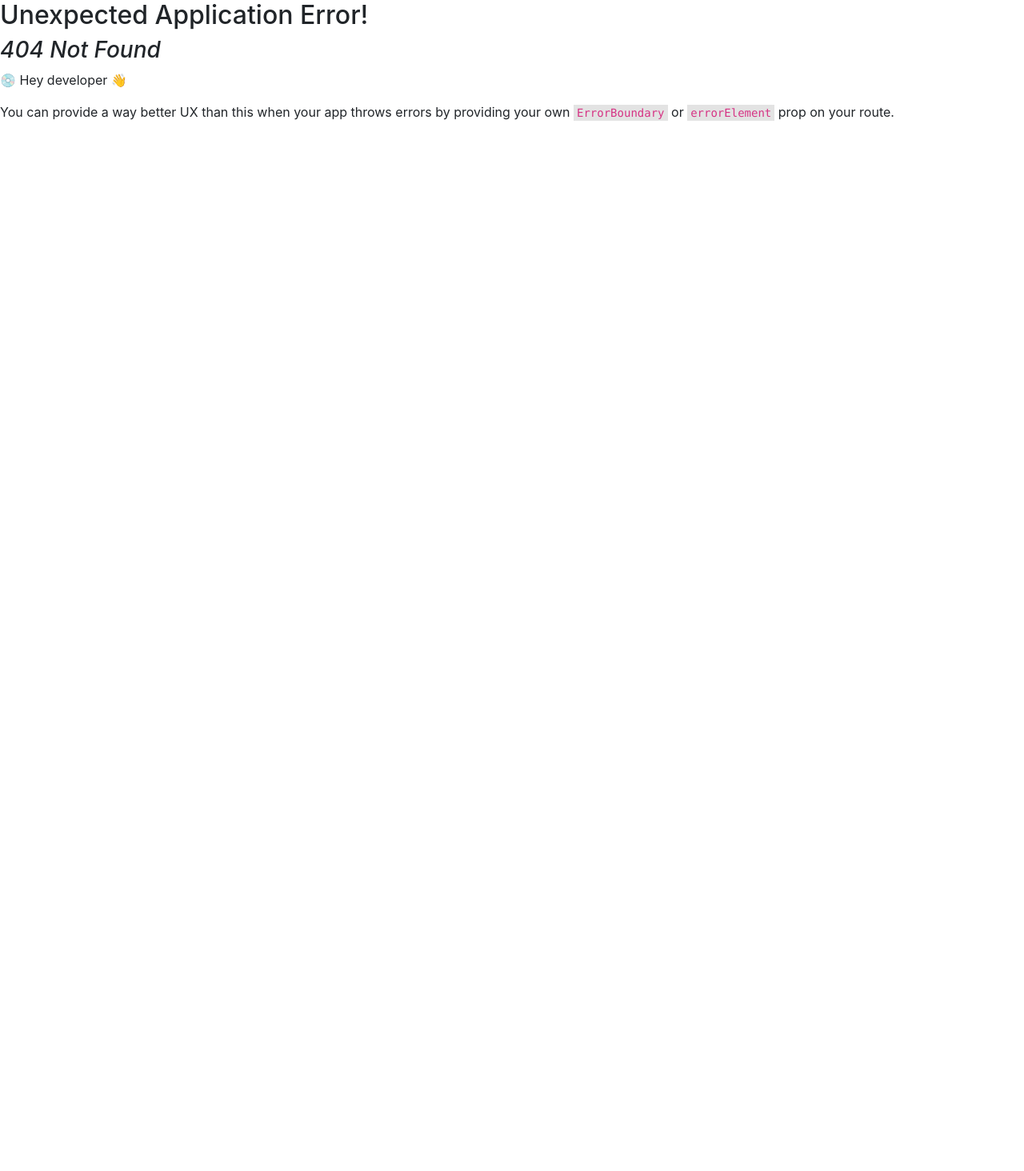
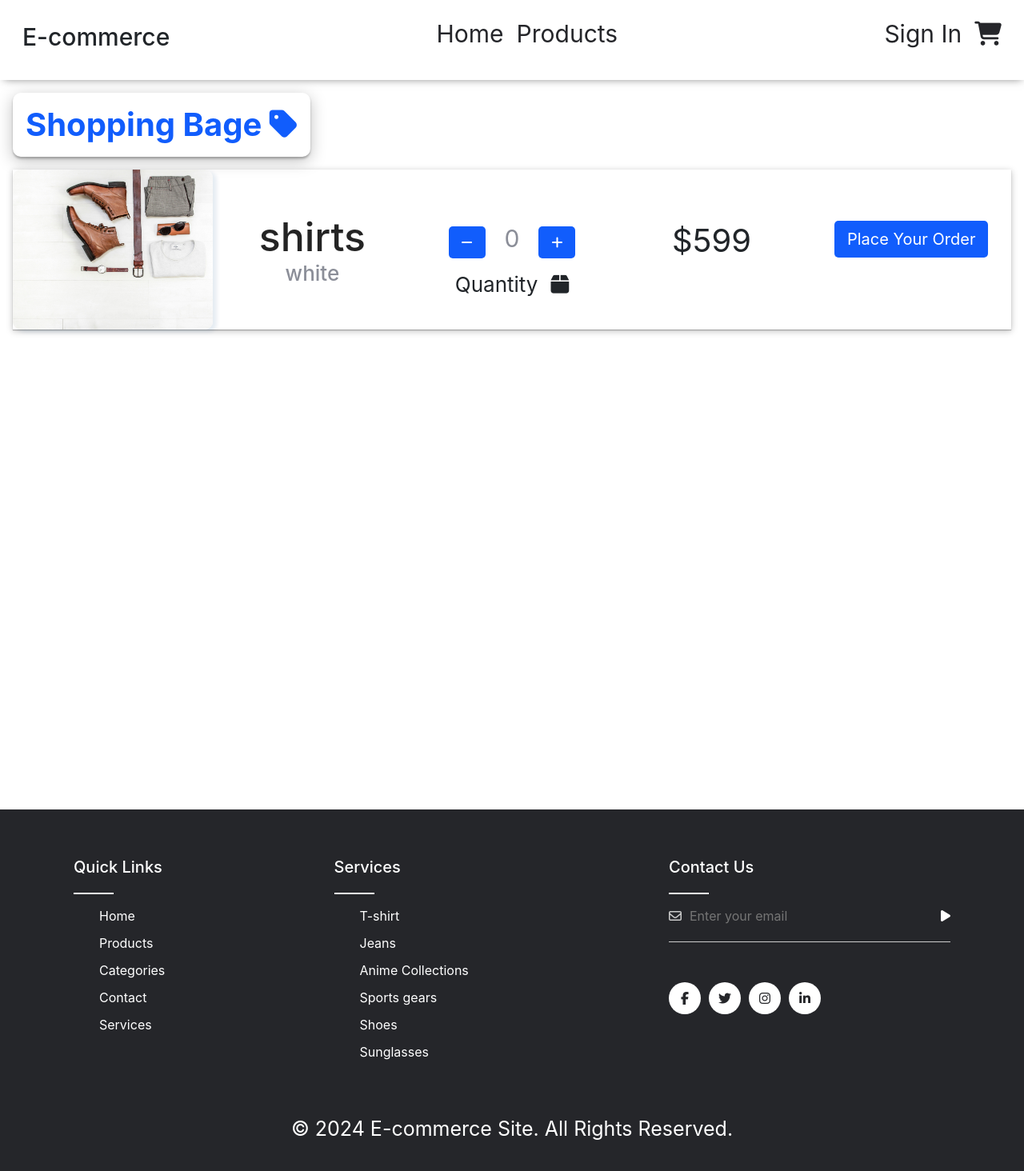
Before and after one commit to hrmansingh/e-commerce, a React (Vite) app in the folder client/: page /Addcart in a window 1280 px wide. Before the commit this address had no page. Shown: the top 1464 px of the page at 80% size. Before the commit the page ends 800 px from the top, so only its background shows below. Built offline with nearby package versions, Linux system fonts and the light colour scheme.

Commit message:
add cart route fixed

```diff
--- a/client/src/components/Addcart.jsx
+++ b/client/src/components/Addcart.jsx
@@ -26,9 +26,9 @@ export default function Addcart() {
           <h4 className="shopping-cart-content">white</h4>
         </div>
         <div className="quantity-items-btn">
-          <button onClick={quantityAdd} className="items-plus"><i className="fa-solid fa-plus"></i></button>
+          <button onClick={quantityRemove} className="items-plus"><i className="fa-solid fa-minus"></i></button>
           <span className="count-items">{count}</span>
-          <button onClick={quantityRemove} className="items-minus"><i className="fa-solid fa-minus"></i></button>
+          <button onClick={quantityAdd} className="items-minus"><i className="fa-solid fa-plus"></i></button>
           <div className="quantity">
             <p className='quantity-items'>Quantity<span><i className="fa-solid fa-box"></i></span></p>
           </div>
--- a/client/src/components/Footer.jsx
+++ b/client/src/components/Footer.jsx
@@ -39,7 +39,7 @@ export default function Footer() {
                 <form>
                     <i className="far fa-envelope"></i>
                     <input type="email" placeholder="Enter your email" required />
-                    <button><i className="fas fa-arrow-right"></i></button>
+                    <button><i className="fas fa-play"></i></button>
                 </form>
                 <div className="social-icons">
                     <a href="#"><i className="fab fa-facebook-f"></i></a>
--- a/client/src/components/ProductCard.jsx
+++ b/client/src/components/ProductCard.jsx
@@ -1,8 +1,8 @@
-import { NavLink } from 'react-router-dom';
+import { NavLink} from 'react-router-dom';
 
 export default function ProductCard({image,brand,description,formattedPrice ,links,children}) {
   return (
-     <NavLink  className="product-card" to={links}>
+     <NavLink className="product-card" to={links}>
       <img className="product-card__image" src={image} />
       <p className="product-card__brand">{brand}</p>
       <p className="product-card__description">{description}</p>
--- a/client/src/components/ProductDetails.jsx
+++ b/client/src/components/ProductDetails.jsx
@@ -1,5 +1,7 @@
-import { NavLink } from "react-router-dom";
+import { NavLink, useLocation } from "react-router-dom";
 export default function ProductDetails() {
+   let location = useLocation();
+   console.log(location.state)
   return (
     <section className="product-details-container">
        <div className="img-details">
--- a/client/src/main.jsx
+++ b/client/src/main.jsx
@@ -34,6 +34,10 @@ const router = createBrowserRouter([
         element: <SignUp/>,
       },
       {
+        path:"/Addcart/",
+        element: <Addcart/>
+      },
+      {
         path:"/Addcart/:id",
         element: <Addcart/>
       },
```
Also changed, not shown: client/src/components/Products.jsx (+4 -4 lines), client/src/Context/DataContext.jsx (renamed from client/src/Hooks/DataContext.jsx).
